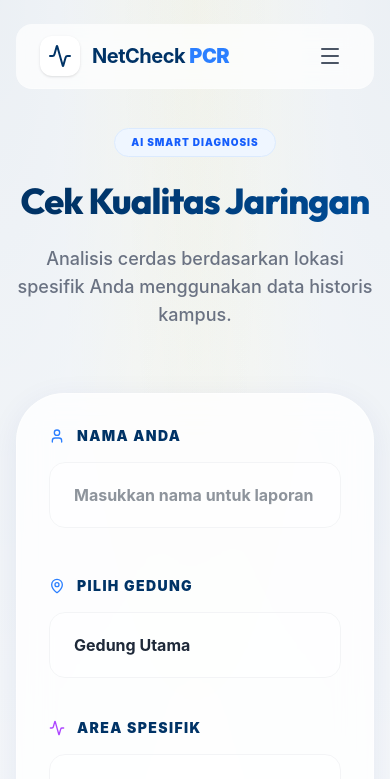
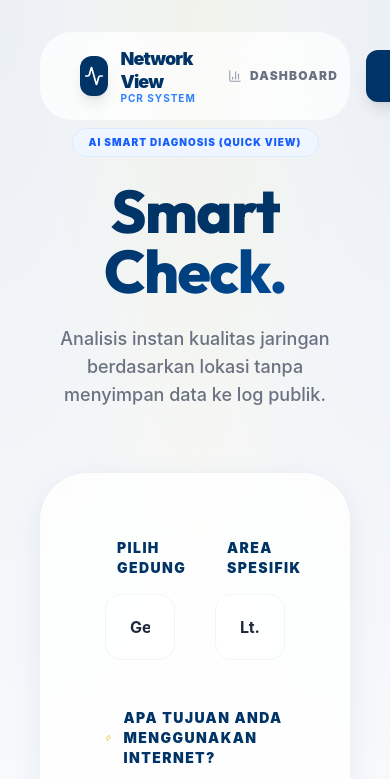
Before and after one commit to Rdevmond/SmartNetPCR, a React (Vite) app: page /predict in a window 390 px wide. Shown: the top 779 px of the page. Built offline with nearby package versions, Linux system fonts and the light colour scheme.

Commit message:
testing 2

```diff
--- a/src/components/Navbar.jsx
+++ b/src/components/Navbar.jsx
@@ -1,11 +1,10 @@
 import React, { useState, useEffect } from 'react';
 import { Link, useLocation } from 'react-router-dom';
-import { Activity, LayoutDashboard, GitBranch, Info, Home, Menu, X, Zap } from 'lucide-react';
+import { Activity, LayoutDashboard, GitBranch, Info, Home, ShieldCheck, Zap, BarChart3 } from 'lucide-react';
 
 const Navbar = () => {
   const location = useLocation();
   const [isScrolled, setIsScrolled] = useState(false);
-  const [isMobileMenuOpen, setIsMobileMenuOpen] = useState(false);
 
   useEffect(() => {
     const handleScroll = () => {
@@ -16,89 +15,45 @@ const Navbar = () => {
   }, []);
 
   const navItems = [
-    { path: '/', label: 'Beranda', icon: Home },
-    { path: '/predict', label: 'Smart Check', icon: Activity },
-    { path: '/predict-manual', label: 'Manual Check', icon: Zap },
-    { path: '/dashboard', label: 'Dashboard', icon: LayoutDashboard },
+    { path: '/dashboard', label: 'Dashboard', icon: BarChart3 },
+    { path: '/predict', label: 'Smart Check', icon: Zap },
+    { path: '/predict-manual', label: 'Precision Check', icon: Activity },
     { path: '/tree', label: 'Alur Keputusan', icon: GitBranch },
-    { path: '/about', label: 'Tentang', icon: Info },
+    { path: '/about', label: 'Tentang', icon: ShieldCheck },
   ];
 
   const isActive = (path) => location.pathname === path;
 
   return (
-    <div className={`fixed top-0 left-0 right-0 z-50 transition-all duration-500 ${isScrolled ? 'py-2' : 'py-6'}`}>
-      <nav className={`mx-auto max-w-7xl px-4 sm:px-6 lg:px-8 transition-all duration-500`}>
-        <div className={`glass-nav rounded-2xl px-6 py-3 flex items-center justify-between transition-all duration-500 ${
-          isScrolled ? 'shadow-lg border-white/20' : 'shadow-none border-transparent'
+    <div className={`fixed top-0 left-0 right-0 z-50 transition-all duration-500 ${isScrolled ? 'py-4 px-10' : 'py-8 px-10'}`}>
+      <nav className="max-w-7xl mx-auto">
+        <div className={`glass-nav rounded-[2rem] px-10 py-4 flex items-center justify-between transition-all duration-500 ${
+          isScrolled ? 'shadow-2xl border-white/40' : 'border-transparent shadow-none'
         }`}>
           {/* Logo */}
-          <Link to="/" className="flex items-center space-x-3 group">
-            <div className={`w-10 h-10 rounded-xl flex items-center justify-center transition-all duration-300 group-hover:rotate-12 ${
-              isScrolled ? 'bg-[#003366] text-white' : 'bg-white text-[#003366] shadow-sm'
-            }`}>
-              <Activity className="w-6 h-6" />
+          <Link to="/" className="flex items-center group">
+            <div className="w-10 h-10 bg-[#003366] rounded-xl flex items-center justify-center text-white mr-3 shadow-lg group-hover:rotate-12 transition-transform">
+              <Activity size={20} />
             </div>
-            <span className="font-bold text-xl tracking-tight text-[#003366]">
-              NetCheck <span className="text-blue-500 font-black">PCR</span>
-            </span>
+            <div className="flex flex-col text-left">
+              <span className="text-lg font-black text-[#003366] tracking-tighter leading-tight">Network View</span>
+              <span className="text-[10px] font-bold text-blue-500 uppercase tracking-widest leading-none">PCR System</span>
+            </div>
           </Link>
 
           {/* Desktop Nav */}
-          <div className="hidden md:flex items-center space-x-1">
+          <div className="flex items-center space-x-1">
             {navItems.map((item) => (
               <Link
                 key={item.path}
                 to={item.path}
-                className={`relative px-4 py-2 rounded-xl text-sm font-semibold transition-all duration-300 flex items-center space-x-2 group ${
+                className={`px-6 py-2.5 rounded-xl text-xs font-black uppercase tracking-widest transition-all flex items-center group ${
                   isActive(item.path)
-                    ? 'text-[#003366]'
-                    : 'text-gray-500 hover:text-[#003366] hover:bg-white/50'
+                    ? 'bg-[#003366] text-white shadow-lg'
+                    : 'text-gray-500 hover:text-[#003366] hover:bg-blue-50'
                 }`}
               >
-                <item.icon className={`w-4 h-4 transition-transform duration-300 group-hover:scale-110 ${isActive(item.path) ? 'text-blue-500' : ''}`} />
-                <span>{item.label}</span>
-                {isActive(item.path) && (
-                  <span className="absolute bottom-1 left-1/2 -translate-x-1/2 w-1 h-1 bg-blue-500 rounded-full"></span>
-                )}
-              </Link>
-            ))}
-          </div>
-
-          {/* Call to Action or Mobile Toggle */}
-          <div className="flex items-center space-x-4">
-            <Link
-              to="/predict"
-              className="hidden lg:flex px-5 py-2.5 bg-[#003366] text-white rounded-xl text-sm font-bold shadow-md hover:shadow-xl hover:bg-blue-800 transition-all transform hover:-translate-y-0.5 active:scale-95"
-            >
-              Mulai Prediksi
-            </Link>
-            <button
-              onClick={() => setIsMobileMenuOpen(!isMobileMenuOpen)}
-              className="md:hidden p-2 text-gray-600 hover:text-[#003366] transition-colors"
-            >
-              {isMobileMenuOpen ? <X className="w-6 h-6" /> : <Menu className="w-6 h-6" />}
-            </button>
-          </div>
-        </div>
-
-        {/* Mobile Menu */}
-        <div className={`md:hidden mt-4 transition-all duration-500 overflow-hidden ${
-          isMobileMenuOpen ? 'max-h-96 opacity-100' : 'max-h-0 opacity-0'
-        }`}>
-          <div className="glass-card rounded-2xl p-4 flex flex-col space-y-2">
-            {navItems.map((item) => (
-              <Link
-                key={item.path}
-                to={item.path}
-                onClick={() => setIsMobileMenuOpen(false)}
-                className={`px-4 py-3 rounded-xl text-sm font-bold flex items-center space-x-3 transition-all ${
-                  isActive(item.path)
-                    ? 'bg-[#003366] text-white'
-                    : 'text-gray-600 hover:bg-white/50'
-                }`}
-              >
-                <item.icon className="w-5 h-5" />
+                <item.icon size={14} className={`mr-2 transition-transform group-hover:scale-110 ${isActive(item.path) ? 'text-blue-300' : 'text-gray-400'}`} />
                 <span>{item.label}</span>
               </Link>
             ))}
--- a/src/pages/PredictForm.jsx
+++ b/src/pages/PredictForm.jsx
@@ -1,6 +1,6 @@
 import React, { useState } from 'react';
 import { useNavigate } from 'react-router-dom';
-import { Activity, User, Wifi, MapPin, Zap, Globe, PlayCircle, Video, MessageCircle, Gamepad2, DownloadCloud, Loader2, AlertCircle, ArrowRight } from 'lucide-react';
+import { Activity, Wifi, MapPin, Zap, Globe, PlayCircle, Video, MessageCircle, Gamepad2, DownloadCloud, Loader2, AlertCircle, ArrowRight } from 'lucide-react';
 import { ACTIVITIES, COMPLAINTS, predictQuality } from '../utils/decisionLogic';
 import { BUILDING_CATEGORIES } from '../utils/constants';
 import { dbService } from '../services/dbService';
@@ -8,7 +8,7 @@ import { dbService } from '../services/dbService';
 const PredictForm = () => {
   const navigate = useNavigate();
   const [formData, setFormData] = useState({
-    name: '',
+    name: 'Guest User',
     building: 'Gedung Utama',
     location: 'Lt. 1 GU',
     activity: 'browsing',
@@ -45,36 +45,55 @@ const PredictForm = () => {
         setTestStage('finalizing');
 
         setTimeout(() => {
-          const prediction = predictQuality(speed, formData.activity, formData.complaint);
+          // Smart Check: use 'none' complaint (neutral), no complaint influence on explanation
+          const prediction = predictQuality(speed, formData.activity, 'none');
+
+          // Build location-aware explanation (no mention of complaint)
+          const locBad = locReports.filter(r => r.label === 'Buruk' || r.label === 'Sangat Buruk').length;
+          const badPct = locReports.length > 0 ? Math.round((locBad / locReports.length) * 100) : 0;
+          const actLabel = ACTIVITIES[formData.activity]?.label || formData.activity;
+
+          let smartExplanation;
+          if (prediction.label === 'Sangat Buruk') {
+            smartExplanation = `Kecepatan rata-rata di ${formData.location} diestimasi hanya ${speed.toFixed(1)} Mbps — jauh di bawah kebutuhan ${actLabel}.${badPct > 0 ? ` ${badPct}% laporan dari area ini menunjukkan kualitas yang buruk.` : ''}`;
+          } else if (prediction.label === 'Buruk') {
+            smartExplanation = `Koneksi di ${formData.location} diestimasi ${speed.toFixed(1)} Mbps, kurang ideal untuk ${actLabel}.${badPct > 0 ? ` Sekitar ${badPct}% pengguna di area ini melaporkan kualitas kurang memuaskan.` : ''}`;
+          } else if (prediction.label === 'Cukup') {
+            smartExplanation = `Estimasi kecepatan di ${formData.location}: ${speed.toFixed(1)} Mbps. Mencukupi namun pas-pasan untuk ${actLabel}.`;
+          } else {
+            smartExplanation = `Koneksi di ${formData.location} diestimasi stabil di ${speed.toFixed(1)} Mbps — sangat cocok untuk ${actLabel}.`;
+          }
 
           const report = {
             ...formData,
             speed: speed,
             ...prediction,
+            explanation: smartExplanation, // override complaint-based explanation
+            isTransient: true,
             timestamp: new Date().toISOString()
           };
 
-          const savedReport = dbService.saveReport(report);
-          navigate(`/result/${savedReport.id}`);
+          // DO NOT SAVE TO DB for Smart Check
+          navigate(`/result/temp`, { state: { report } });
         }, 1000);
       }, 2000);
     }, 1500);
   };
 
   return (
-    <div className="min-h-screen bg-mesh pt-32 pb-20 px-4">
+    <div className="min-h-screen bg-mesh pt-32 pb-20 px-10">
       <div className="max-w-4xl mx-auto">
         <div className="text-center mb-16 animate-slide-up">
            <div className="inline-flex items-center px-4 py-1.5 rounded-full bg-blue-50 text-blue-600 text-[10px] font-black uppercase tracking-widest border border-blue-100 mb-6">
-              AI Smart Diagnosis
+              AI Smart Diagnosis (Quick View)
            </div>
-          <h1 className="text-4xl md:text-6xl font-black text-[#003366] mb-6 tracking-tight">Cek <span className="text-gradient">Kualitas Jaringan</span></h1>
+          <h1 className="text-6xl font-black text-[#003366] mb-6 tracking-tight">Smart <span className="text-gradient">Check.</span></h1>
           <p className="text-lg text-gray-500 max-w-2xl mx-auto font-medium">
-            Analisis cerdas berdasarkan lokasi spesifik Anda menggunakan data historis kampus.
+            Analisis instan kualitas jaringan berdasarkan lokasi tanpa menyimpan data ke log publik.
           </p>
         </div>
 
-        <div className="glass-card rounded-[3rem] p-8 md:p-16 shadow-2xl border-white/50 animate-fade-in delay-200">
+        <div className="glass-card rounded-[3rem] p-16 shadow-2xl border-white/50 animate-fade-in delay-200">
           {isSubmitting ? (
             <div className="py-20 flex flex-col items-center justify-center text-center space-y-8 animate-pulse">
                <div className="relative">
@@ -96,24 +115,9 @@ const PredictForm = () => {
             </div>
           ) : (
           <form onSubmit={handleSubmit} className="space-y-12">
-            {/* Nama Input */}
-            <div className="space-y-4">
-               <label className="text-sm font-black text-[#003366] uppercase tracking-widest flex items-center">
-                 <User className="w-4 h-4 mr-3 text-blue-500" />
-                 Nama Anda
-               </label>
-               <input
-                 type="text"
-                 required
-                 placeholder="Masukkan nama untuk laporan"
-                 className="w-full px-6 py-5 bg-white/50 border border-gray-100 rounded-2xl focus:ring-4 focus:ring-blue-100 focus:border-blue-500 outline-none transition-all font-bold text-gray-800"
-                 value={formData.name}
-                 onChange={(e) => setFormData({...formData, name: e.target.value})}
-               />
-            </div>
 
             {/* Hierarchical Location */}
-            <div className="grid grid-cols-1 md:grid-cols-2 gap-10">
+            <div className="grid grid-cols-2 gap-10">
                <div className="space-y-4">
                   <label className="text-sm font-black text-[#003366] uppercase tracking-widest flex items-center">
                     <MapPin className="w-4 h-4 mr-3 text-blue-500" />
@@ -158,7 +162,7 @@ const PredictForm = () => {
                   <Zap className="w-4 h-4 mr-3 text-yellow-500" />
                   Apa Tujuan Anda Menggunakan Internet?
                </label>
-               <div className="grid grid-cols-2 sm:grid-cols-3 lg:grid-cols-6 gap-4">
+               <div className="grid grid-cols-6 gap-4">
                   {[
                     { key: 'browsing', icon: Globe, color: 'text-blue-500' },
                     { key: 'streaming', icon: PlayCircle, color: 'text-red-500' },
@@ -191,7 +195,7 @@ const PredictForm = () => {
               type="submit"
               className="w-full py-6 bg-[#003366] text-white font-black text-lg rounded-3xl shadow-2xl shadow-blue-900/20 hover:bg-blue-800 transition-all transform hover:-translate-y-1 flex items-center justify-center group btn-premium"
             >
-              Mulai Analisis & Speed Test
+              Mulai Smart Check
               <ArrowRight className="ml-3 w-5 h-5 group-hover:translate-x-2 transition-transform" />
             </button>
           </form>
--- a/src/pages/PredictManual.jsx
+++ b/src/pages/PredictManual.jsx
@@ -27,7 +27,6 @@ const PredictManual = () => {
     };
 
     const savedReport = dbService.saveReport(report);
-    // Navigate to result page (we'll create this or use a shared result view)
     navigate(`/result/${savedReport.id}`);
   };
 
@@ -36,15 +35,15 @@ const PredictManual = () => {
       <div className="max-w-4xl mx-auto">
         <div className="text-center mb-16 animate-slide-up">
            <div className="inline-flex items-center px-4 py-1.5 rounded-full bg-purple-50 text-purple-600 text-[10px] font-black uppercase tracking-widest border border-purple-100 mb-6">
-              Manual Diagnosis Mode
+              Precision Diagnosis Mode
            </div>
-          <h1 className="text-4xl md:text-6xl font-black text-[#003366] mb-6 tracking-tight">Input <span className="text-gradient">Parameter Riil</span></h1>
+          <h1 className="text-6xl font-black text-[#003366] mb-6 tracking-tight">Precision <span className="text-gradient">Check.</span></h1>
           <p className="text-lg text-gray-500 max-w-2xl mx-auto font-medium">
             Masukkan kondisi jaringan yang Anda rasakan saat ini untuk mendapatkan diagnosis instan dari sistem.
           </p>
         </div>
 
-        <div className="glass-card rounded-[3rem] p-8 md:p-16 shadow-2xl border-white/50 animate-fade-in delay-200">
+        <div className="glass-card rounded-[3rem] p-16 shadow-2xl border-white/50 animate-fade-in delay-200">
           <form onSubmit={handleSubmit} className="space-y-12">
             {/* Nama Input */}
             <div className="space-y-4">
@@ -63,7 +62,7 @@ const PredictManual = () => {
             </div>
 
             {/* Lokasi Selection */}
-            <div className="grid grid-cols-1 md:grid-cols-2 gap-10">
+            <div className="grid grid-cols-2 gap-10">
                <div className="space-y-4">
                   <label className="text-sm font-black text-[#003366] uppercase tracking-widest flex items-center">
                     <MapPin className="w-4 h-4 mr-3 text-blue-500" />
@@ -108,7 +107,7 @@ const PredictManual = () => {
                  <Zap className="w-4 h-4 mr-3 text-yellow-500" />
                  Berapa Kecepatan Internet Anda?
                </label>
-               <div className="grid grid-cols-1 sm:grid-cols-3 lg:grid-cols-5 gap-4">
+               <div className="grid grid-cols-5 gap-4">
                   {SPEEDS.map((speed) => (
                     <div
                       key={speed.value}
@@ -133,7 +132,7 @@ const PredictManual = () => {
                   <Globe className="w-4 h-4 mr-3 text-blue-500" />
                   Apa Tujuan Anda Menggunakan Internet?
                </label>
-               <div className="grid grid-cols-2 sm:grid-cols-3 lg:grid-cols-6 gap-4">
+               <div className="grid grid-cols-6 gap-4">
                   {[
                     { key: 'browsing', icon: Globe, color: 'text-blue-500' },
                     { key: 'streaming', icon: PlayCircle, color: 'text-red-500' },
@@ -168,7 +167,7 @@ const PredictManual = () => {
                 <AlertCircle className="w-4 h-4 mr-3 text-blue-500" />
                 Ada Kendala yang Dirasakan?
               </label>
-              <div className="grid grid-cols-1 sm:grid-cols-2 gap-5">
+              <div className="grid grid-cols-2 gap-5">
                 {Object.entries(COMPLAINTS).map(([key, data]) => (
                   <div
                     key={key}
--- a/src/utils/constants.js
+++ b/src/utils/constants.js
@@ -5,7 +5,7 @@ export const BUILDING_CATEGORIES = {
     'Kantin',
     'Masjid',
     'Perpustakaan',
-    'Area Parkir/Lapangan',
+    'Area Parkir',
     'GOR',
     'Amphi Teater Dalam',
     'Workshop Mesin',
```
Also changed, not shown: src/pages/About.jsx (+9 -10 lines), src/pages/LandingPage.jsx (+14 -14 lines), src/pages/PredictResult.jsx (+59 -18 lines).
